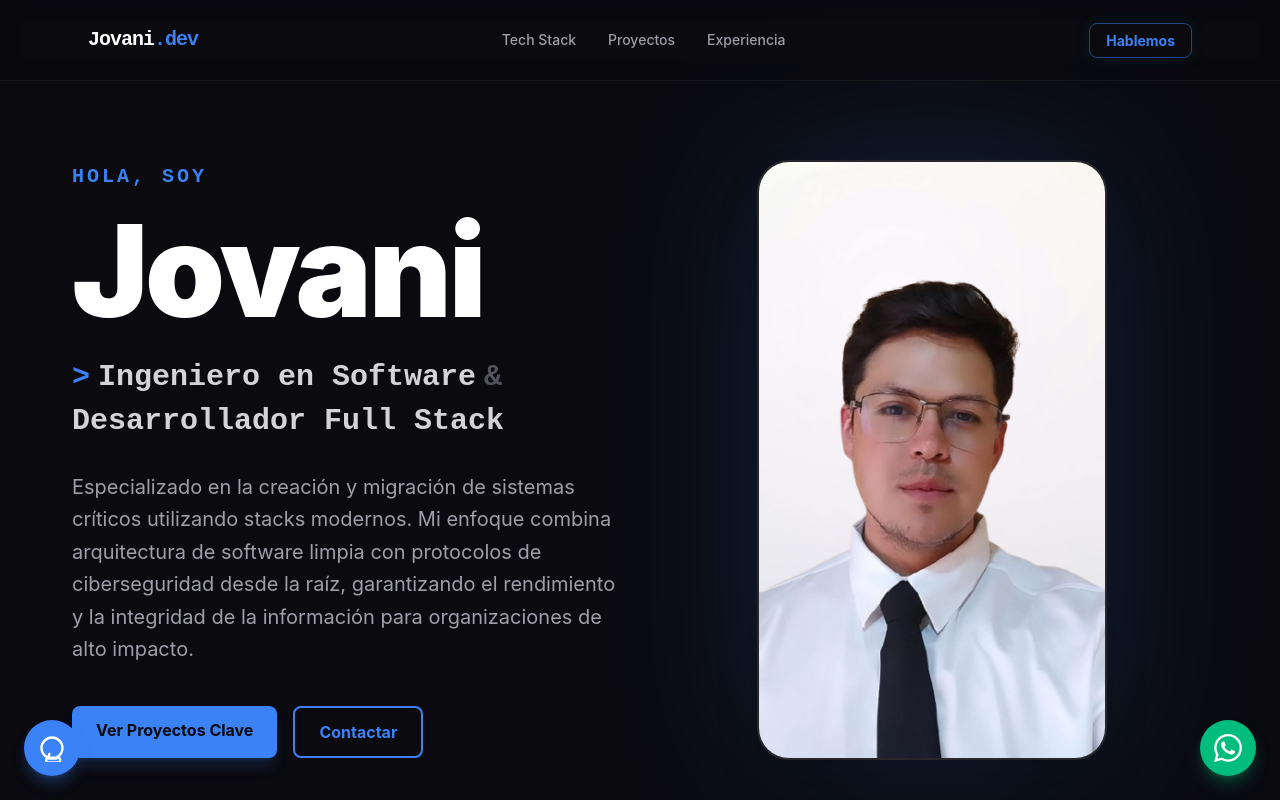
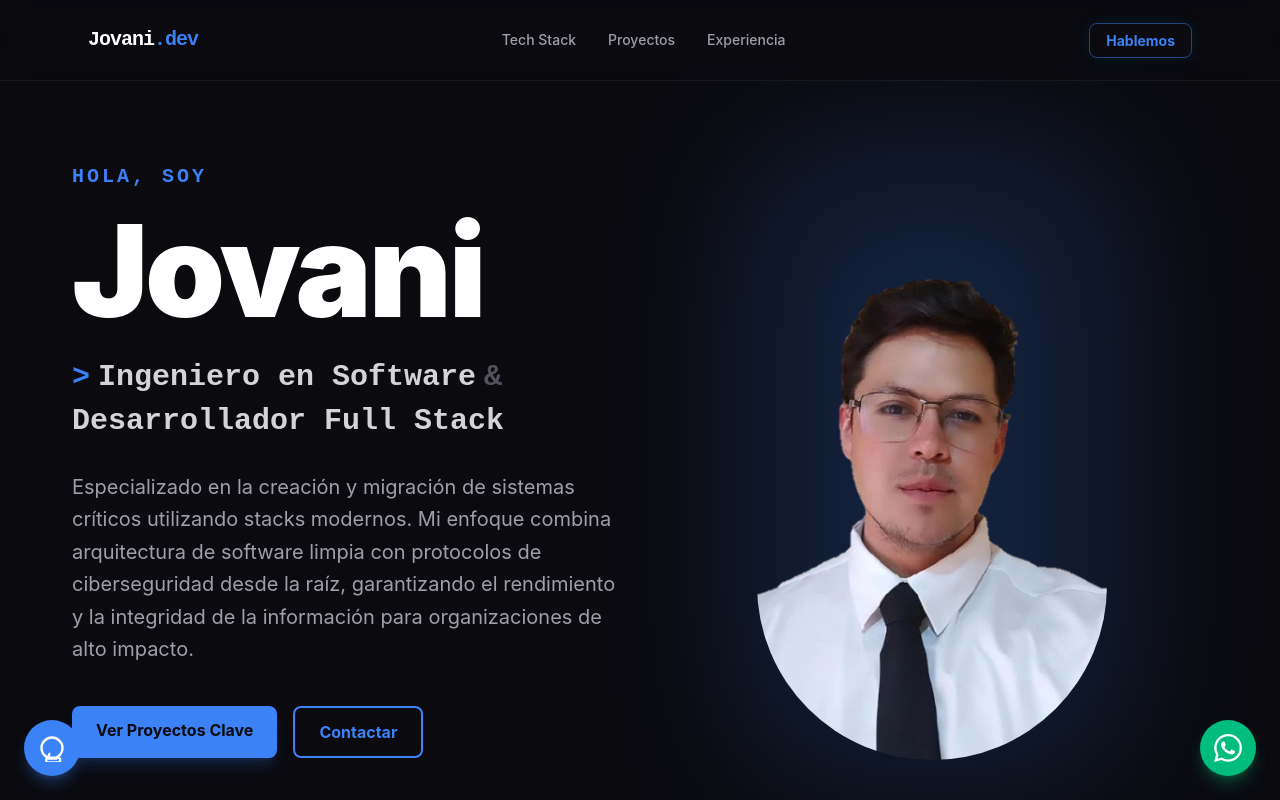
Before and after one commit to JyhsKaiser/portafolio, a React (Vite) app: page / in a window 1280 px wide. Shown: the top 800 px of the page. Built offline with nearby package versions, Linux system fonts and the light colour scheme.

Commit message:
Cambio en la imagen de perfil

```diff
--- a/src/presentation/views/HeroView.jsx
+++ b/src/presentation/views/HeroView.jsx
@@ -53,7 +53,8 @@ export const HeroView = () => {
                         <img
                             src={profileImage}
                             alt="Jovani - Software Architect"
-                            className="relative z-10 w-64 h-64 md:w-80 md:h-80 lg:w-[350px] lg:h-[600px] object-cover rounded-4xl border-2 border-zinc-800 shadow-2xl transition-transform duration-500 group-hover:scale-[1.02]"
+                            className="relative z-10 w-64 h-64 md:w-80 md:h-80 lg:w-[350px] lg:h-[600px] object-cover rounded-full  shadow-2xltransition-transform duration-500 group-hover:scale-[1.02]"
+                        // className="relative z-10 w-64 h-64 md:w-80 md:h-80 lg:w-[350px] lg:h-[600px] object-cover rounded-4xl border-2 border-zinc-800 shadow-2xl transition-transform duration-500 group-hover:scale-[1.02]"
                         />
                     </div>
                 </div>
```
Also changed, not shown: public/assets/profile.webp, 1 other file (tests, documents, lock files or other folders).
